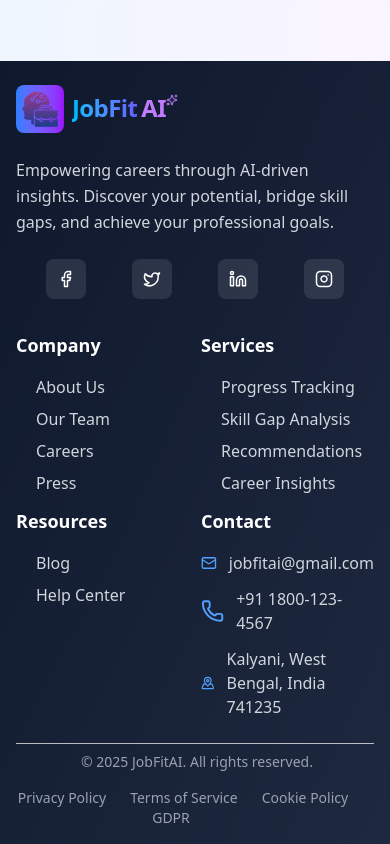
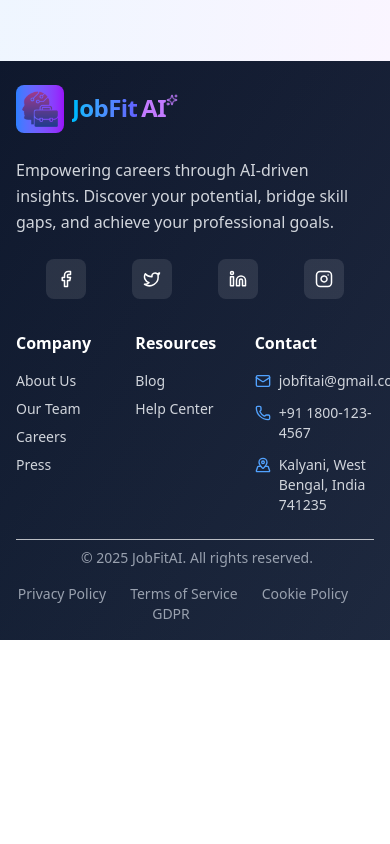
Before and after one commit to soura1334/JobFit-AI, a React (Vite) app in the folder client/: page /home in a window 390 px wide. Shown: the part 3812-4656 px from the top of the page. After the commit the page ends 4452 px from the top, so only its background shows below. Built offline with nearby package versions, Linux system fonts and the light colour scheme.

Commit message:
refactor: enhance UI, update footer, improve navigation

```diff
--- a/client/src/Components/AboutPage/HeroAbout.jsx
+++ b/client/src/Components/AboutPage/HeroAbout.jsx
@@ -3,7 +3,7 @@ import { motion } from "motion/react";
 
 export default function HeroAbout() {
   return (
-    <div className="min-h-[80vh] bg-gradient-to-br from-indigo-600 via-purple-600 to-purple-700 flex items-center px-10">
+    <div className="min-h-[80vh] mt-1.5 bg-gradient-to-br from-indigo-600 via-purple-600 to-purple-700 flex items-center px-10">
       <div className="lg:grid grid-cols-2 mt-20 lg:mt-5 flex flex-col gap-10">
         <div className="flex flex-col gap-5 items-center lg:items-start lg:justify-evenly lg:ml-10">
           <p className="text-white lg:text-5xl text-3xl font-bold text-center lg:text-start">
--- a/client/src/Components/Footer.jsx
+++ b/client/src/Components/Footer.jsx
@@ -52,12 +52,12 @@ const Footer = () => {
             { name: 'Careers', path: '/careers' },
             { name: 'Press', path: '/press' }
         ],
-        services: [
-            { name: 'Progress Tracking', path: '/progress' },
-            { name: 'Skill Gap Analysis', path: '/skill-gap' },
-            { name: 'Recommendations', path: '/recommendations' },
-            { name: 'Career Insights', path: '/insights' }
-        ],
+        // services: [
+        //     { name: 'Progress Tracking', path: '/progress' },
+        //     { name: 'Skill Gap Analysis', path: '/skill-gap' },
+        //     { name: 'Recommendations', path: '/recommendations' },
+        //     { name: 'Career Insights', path: '/insights' }
+        // ],
         resources: [
             { name: 'Blog', path: '/blog' },
             { name: 'Help Center', path: '/help' }
@@ -144,7 +144,7 @@ const Footer = () => {
                     </div>
 
                     {/* Quick Links */}
-                    <div className="grid grid-cols-2 lg:grid-cols-4 lg:col-span-3 gap-3">
+                    <div className="grid grid-cols-3 lg:grid-cols-3 lg:col-span-3 gap-0 md:gap-4">
                         {/* Company Links */}
                         <motion.div
                             initial={{ opacity: 0, y: 20 }}
@@ -152,16 +152,16 @@ const Footer = () => {
                             transition={{ duration: 0.6, delay: 0.1 }}
                             viewport={{ once: true }}
                         >
-                            <h3 className="text-lg font-semibold mb-4 ml-0 md:ml-4 text-white">Company</h3>
+                            <h3 className="text-base md:text-lg font-semibold mb-4 ml-0 md:ml-2 text-white">Company</h3>
                             <ul className="space-y-2">
                                 {footerLinks.company.map((link) => (
                                     <li key={link.name}>
                                         <MotionLink
                                             to={link.path}
                                             whileHover={{ x: 4 }}
-                                            className="text-gray-300 hover:text-white transition-colors duration-200 flex items-center group"
+                                            className="text-gray-300 hover:text-white text-sm md:text-base transition-colors duration-200 flex items-start group"
                                         >
-                                            <ChevronRight className="w-4 h-4 mr-1 opacity-0 group-hover:opacity-100 transition-opacity" />
+                                            <ChevronRight className="md:w-4 w-3 md:h-4 h-3 mr-1 hidden group-hover:inline-block transition-all" />
                                             {link.name}
                                         </MotionLink>
                                     </li>
@@ -170,13 +170,13 @@ const Footer = () => {
                         </motion.div>
 
                         {/* Services Links */}
-                        <motion.div
+                        {/* <motion.div
                             initial={{ opacity: 0, y: 20 }}
                             whileInView={{ opacity: 1, y: 0 }}
                             transition={{ duration: 0.6, delay: 0.2 }}
                             viewport={{ once: true }}
                         >
-                            <h3 className="text-lg font-semibold mb-4 ml-0 md:ml-8 text-white">Services</h3>
+                            <h3 className="text-lg font-semibold mb-4 ml-0 md:ml-2 text-white">Services</h3>
                             <ul className="space-y-2">
                                 {footerLinks.services.map((link) => (
                                     <li key={link.name}>
@@ -185,13 +185,13 @@ const Footer = () => {
                                             whileHover={{ x: 4 }}
                                             className="text-gray-300 hover:text-white transition-colors duration-200 flex items-center group"
                                         >
-                                            <ChevronRight className="w-4 h-4 mr-1 opacity-0 group-hover:opacity-100 transition-opacity" />
+                                            <ChevronRight className="md:w-4 w-3 md:h-4 h-3 mr-1 hidden group-hover:inline-block transition-all" />
                                             {link.name}
                                         </MotionLink>
                                     </li>
                                 ))}
                             </ul>
-                        </motion.div>
+                        </motion.div> */}
 
                         {/* Resources Links */}
                         <motion.div
@@ -200,16 +200,16 @@ const Footer = () => {
                             transition={{ duration: 0.6, delay: 0.3 }}
                             viewport={{ once: true }}
                         >
-                            <h3 className="text-lg font-semibold mb-4 ml-0 md:ml-8 text-white">Resources</h3>
+                            <h3 className="text-base md:text-lg  font-semibold mb-4 ml-0 md:ml-2 text-white">Resources</h3>
                             <ul className="space-y-2">
                                 {footerLinks.resources.map((link) => (
                                     <li key={link.name}>
                                         <MotionLink
                                             to={link.path}
                                             whileHover={{ x: 4 }}
-                                            className="text-gray-300 hover:text-white transition-colors duration-200 flex items-center group"
+                                            className="text-gray-300 hover:text-white text-sm md:text-base transition-colors duration-200 flex items-center group"
                                         >
-                                            <ChevronRight className="w-4 h-4 mr-1 opacity-0 group-hover:opacity-100 transition-opacity" />
+                                            <ChevronRight className="md:w-4 w-3 md:h-4 h-3 mr-1 hidden group-hover:inline-block transition-all" />
                                             {link.name}
                                         </MotionLink>
                                     </li>
@@ -224,7 +224,7 @@ const Footer = () => {
                             transition={{ duration: 0.6, delay: 0.4 }}
                             viewport={{ once: true }}
                         >
-                            <h3 className="text-lg font-semibold mb-4 ml-0 md:ml-2 text-white">Contact</h3>
+                            <h3 className="text-base md:text-lg font-semibold mb-4 ml-0 md:ml-2 text-white">Contact</h3>
                             {/* Contact Info */}
                             <div className="space-y-3">
                                 {contactInfo.map((contact, index) => (
@@ -234,10 +234,10 @@ const Footer = () => {
                                         target={contact.href.startsWith('http') ? '_blank' : '_self'}
                                         rel={contact.href.startsWith('http') ? 'noopener noreferrer' : undefined}
                                         whileHover={{ x: 4 }}
-                                        className="flex items-center text-gray-300 hover:text-white transition-colors duration-200"
+                                        className="flex items-start text-gray-300 hover:text-white text-sm md:text-base transition-colors duration-200"
                                     >
-                                        <contact.icon className="w-6 h-6 mr-3 text-blue-400" />
-                                        {contact.text}
+                                        <contact.icon className="w-4 h-4 md:w-5 md:h-5 lg:w-6 lg:h-6 mr-2 md:mr-3 mt-0.5 md:mt-0 text-blue-400 flex-shrink-0" />
+                                        <span className="break-words">{contact.text}</span>
                                     </MotionA>
                                 ))}
                             </div>
@@ -281,6 +281,9 @@ const Footer = () => {
             <AnimatePresence>
                 {isVisible && (
                     <motion.button
+                        initial={{ opacity: 0, scale: 0 }}
+                        animate={{ opacity: 1, scale: 1 }}
+                        exit={{ opacity: 0, scale: 0 }}
                         onClick={scrollToTop}
                         whileHover={{ scale: 1.1, y: -2 }}
                         whileTap={{ scale: 0.95 }}
--- a/client/src/Components/Navbar.jsx
+++ b/client/src/Components/Navbar.jsx
@@ -27,15 +27,15 @@ const Navbar = () => {
   const navItems = [
     { name: "Home", path: "/home" },
     { name: "About", path: "/about" },
-    {
-      name: "Services",
-      path: "/services", // Add path for parent
-      dropdown: [
-        { name: "Progress Tracking", path: "/progress" },
-        { name: "Skill Gap Analysis", path: "/skill-gap" },
-        { name: "Recommendations", path: "/recommendations" },
-      ],
-    },
+    // {
+    //   name: "Services",
+    //   path: "/services", // Add path for parent
+    //   dropdown: [
+    //     { name: "Progress Tracking", path: "/progress" },
+    //     { name: "Skill Gap Analysis", path: "/skill-gap" },
+    //     { name: "Recommendations", path: "/recommendations" },
+    //   ],
+    // },
     { name: "Contact", path: "/contact" }, // Use consistent routing
   ];
 
```
